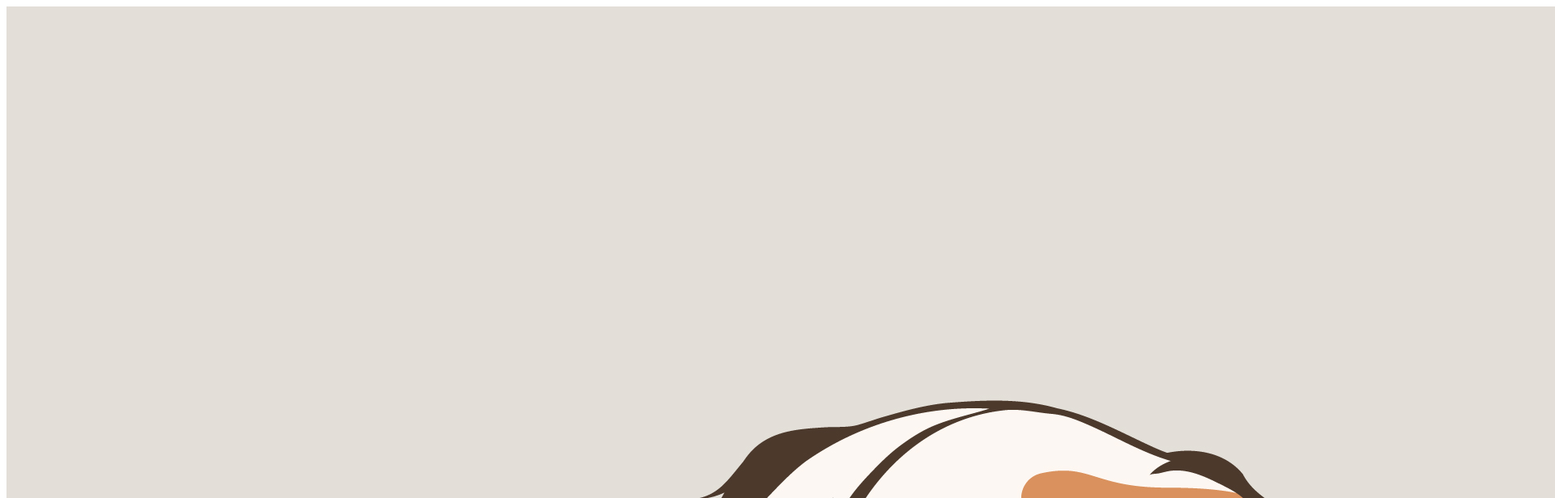
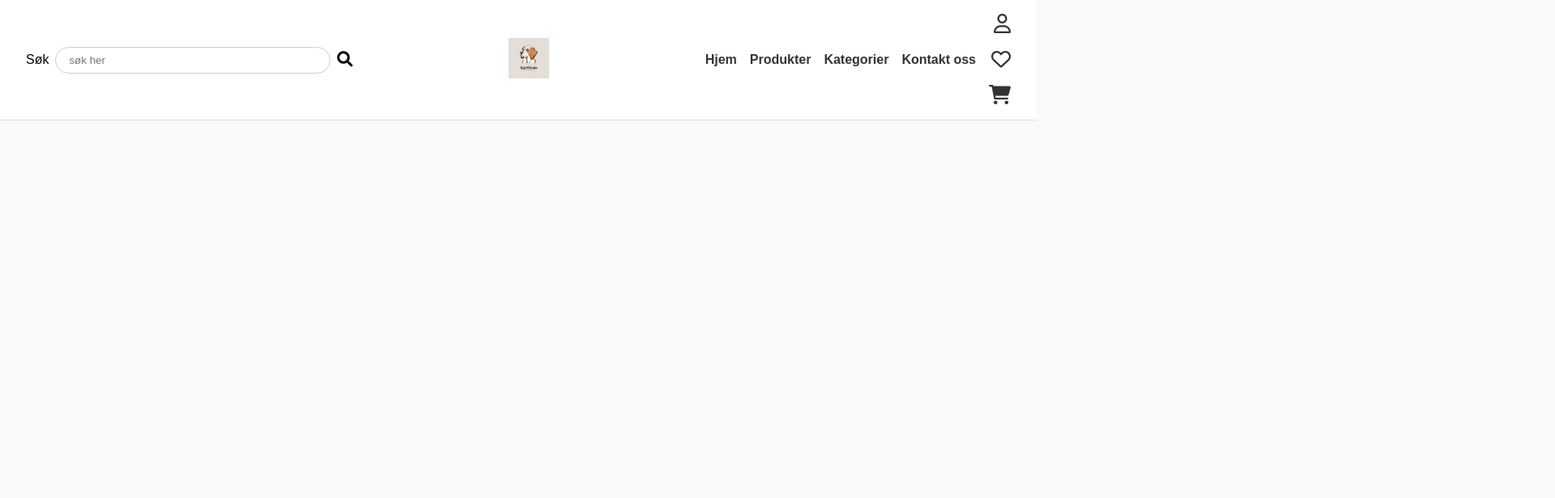
Before and after one commit to IsakDoTGithub/Webutviklig_Eksamen_Prosjekt_Isak_Tahir, a plain HTML site: page index.html in a window 1280 px wide. Shown: the top 616 px of the page at 81% size, 1920 px wide, since content can reach past the window. Drawn offline with Linux system fonts and the light colour scheme.

Commit message:
Header, CSS og fontawsome
Jobber med header, putter in CSS også og fontawsome

```diff
--- a/css/style.css
+++ b/css/style.css
@@ -0,0 +1,108 @@
+* {
+    margin: 0;
+    padding: 0;
+    box-sizing: border-box;
+}
+
+body {
+    font-family: Arial, sans-serif;
+    background-color: #f9f9f9;
+}
+
+header {
+    background-color: #fff;
+    border-bottom: 1px solid #ddd;
+    padding: 1rem 2rem;
+}
+
+.header-container {
+    display: flex;
+    flex-wrap: wrap;
+    align-items: center;
+    justify-content: space-between;
+    gap: 1rem;
+}
+
+.search-bar {
+    display: flex;
+    flex-wrap: wrap;
+    align-items: center;
+    gap: 0.5rem;
+    flex: 1;
+}
+
+.search-bar input[type="search"] {
+    padding: 0.5rem 1rem;
+    border: 1px solid #ccc;
+    border-radius: 20px;
+    flex: 1;
+}
+
+.search-bar button {
+    background: none;
+    border: none;
+    cursor: pointer;
+    font-size: 1.2rem;
+}
+
+.logo {
+    flex: 1 1 100%;
+    text-align: center;
+}
+
+.logo img {
+    max-height: 50px;
+}
+
+.nav-links ul {
+    display: flex;
+    flex-wrap: wrap;
+    gap: 1rem;
+    list-style: none;
+    padding: 0;
+    margin: 0;
+    justify-content: center;
+    flex: 1 1 100%;
+}
+
+.nav-links a {
+    text-decoration: none;
+    color: #333;
+    font-weight: bold;
+}
+
+.icons {
+    display: flex;
+    flex-wrap: wrap;
+    justify-content: center;
+    gap: 1rem;
+    list-style: none;
+    flex: 1 1 100%;
+}
+
+.icons a {
+    text-decoration: none;
+    color: #333;
+    font-size: 1.5rem;
+}
+
+
+@media screen and (min-width: 768px) {
+    .header-container {
+        flex-wrap: nowrap;
+    }
+
+    .logo {
+        flex: 1;
+    }
+
+    .nav-links ul {
+        flex: 0;
+        justify-content: flex-start;
+    }
+
+    .icons {
+        flex: 0;
+        justify-content: flex-end;
+    }
+}
--- a/index.html
+++ b/index.html
@@ -1,29 +1,40 @@
 <!DOCTYPE html>
-<html lang="nb"> <!--Kunne vert "en" for SEO og tilgjenglighet men denne siden skal brukes av norske brukere så velger å ha "nb" for søk i norge-->
+<html lang="nb">
 <head>
     <meta charset="UTF-8">
     <meta name="viewport" content="width=device-width, initial-scale=1.0">
     <link rel="stylesheet" href="css/style.css">
     <title>Nettbutikk For Hund</title>
+    <link rel="stylesheet" href="https://cdnjs.cloudflare.com/ajax/libs/font-awesome/6.0.0/css/all.min.css">
 </head>
 <body>
-    <div id="grid-container">
-        <header id="global-header">
-        <img id="main-logo" src="img/Dog_Logo.jpg" alt="Nettsted logo">
-            <nav>
+    <header>
+        <div class="header-container">
+            <form class="search-bar" action="#" method="get">
+                <label for="search" class="visually-hidden">Søk</label>
+                <input type="search" id="search" placeholder="søk her">
+                <button type="submit" aria-label="Søk">
+                    <i class="fas fa-search"></i>
+                </button>
+            </form>
+            <a href="index.html" class="logo">
+                <img src="img/Dog_Logo.jpg" alt="Nettsted logo">
+            </a>
+            <nav class="nav-links">
                 <ul>
                     <li><a href="index.html">Hjem</a></li>
                     <li><a href="#produkter">Produkter</a></li>
                     <li><a href="#kategorier">Kategorier</a></li>
                     <li><a href="#kontakt">Kontakt oss</a></li>
                 </ul>
-                <form>
-                    <label for="search">Søk</label>
-                    <input type="search" placeholder="Her kan du søke etter produkter..." id="search">
-                    <input type="submit" value="søk">
-                </form>
             </nav>
-        </header>
-    </div>
+            <ul class="icons">
+                <li><a href="#" aria-label="Profil"><i class="far fa-user"></i></a></li>
+                <li><a href="#" aria-label="Favoritter"><i class="far fa-heart"></i></a></li>
+                <li><a href="checkout.html" aria-label="Handlekurv"><i class="fas fa-shopping-cart"></i></a></li>
+
+            </ul>
+        </div>
+    </header>
 </body>
 </html>
```
